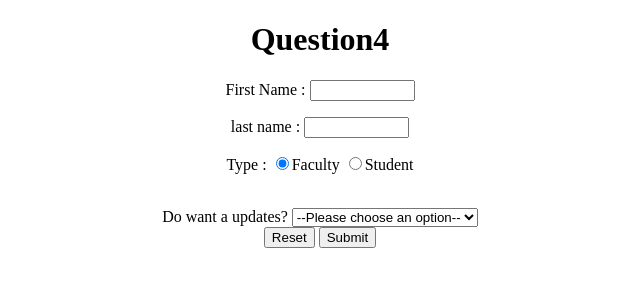
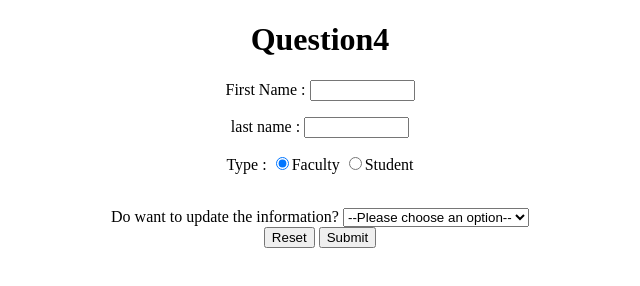
Before and after one commit to Parth730/assignment1, a plain HTML site: page Ques-4/index.html in a window 1280 px wide. Shown: the whole page, without its empty margins (320-960 px from the left). Drawn offline with Linux system fonts and the light colour scheme.

Commit message:
Update index.html

```diff
--- a/Ques-4/index.html
+++ b/Ques-4/index.html
@@ -3,7 +3,7 @@
 <html lang="en">
   <head>
     <meta charset="utf-8">
-    <title>Question 4</title>
+    <title>Question-4</title>
   </head>
   <body>
     <div id="formtag" align="center">
@@ -21,7 +21,7 @@
       </p>
 
         <label><br>
-          Do want a updates?
+          Do want to update the information?
           <select name="updates" id="update-choice">
             <option value="">--Please choose an option--</option>
             <option value="NO">NO</option>
```
